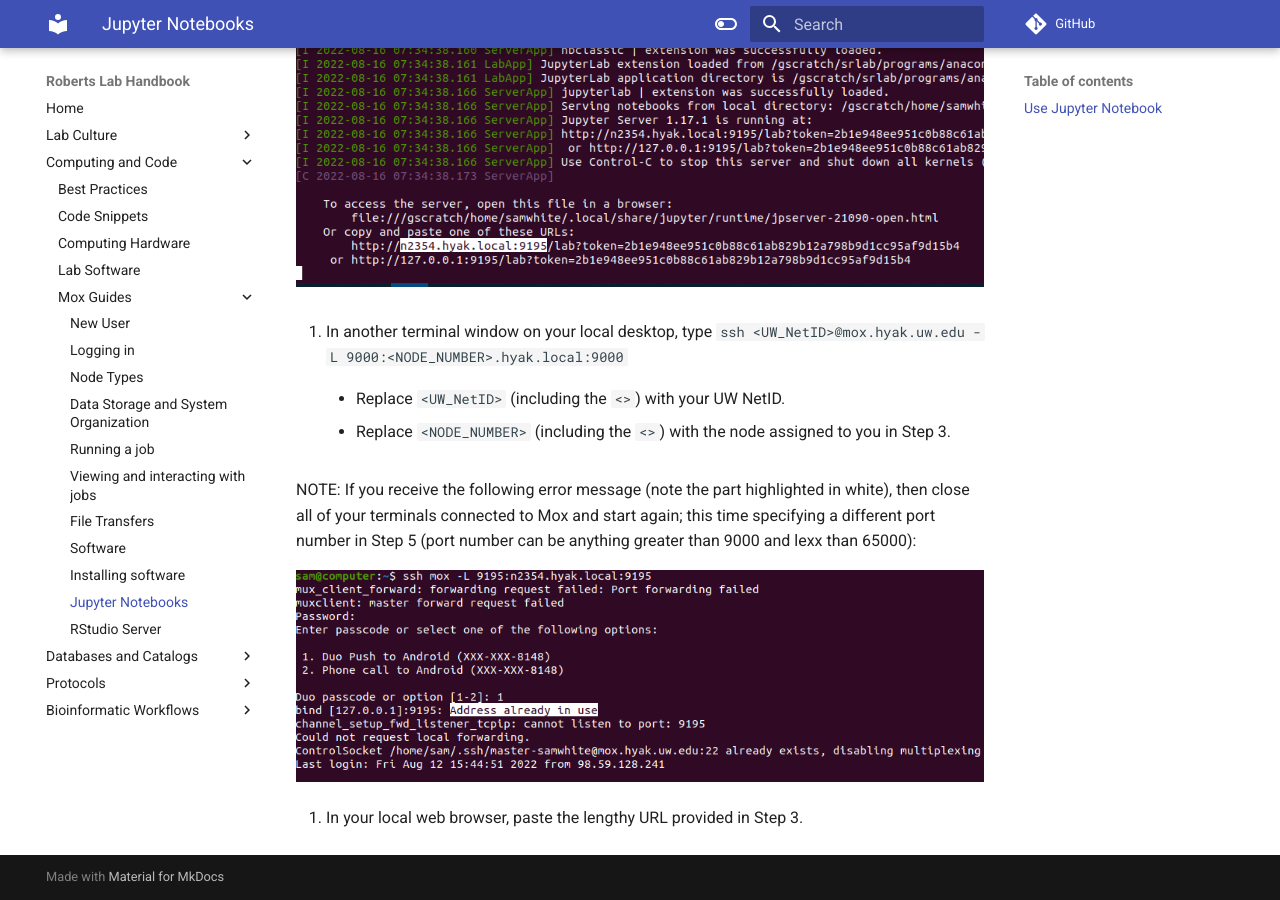
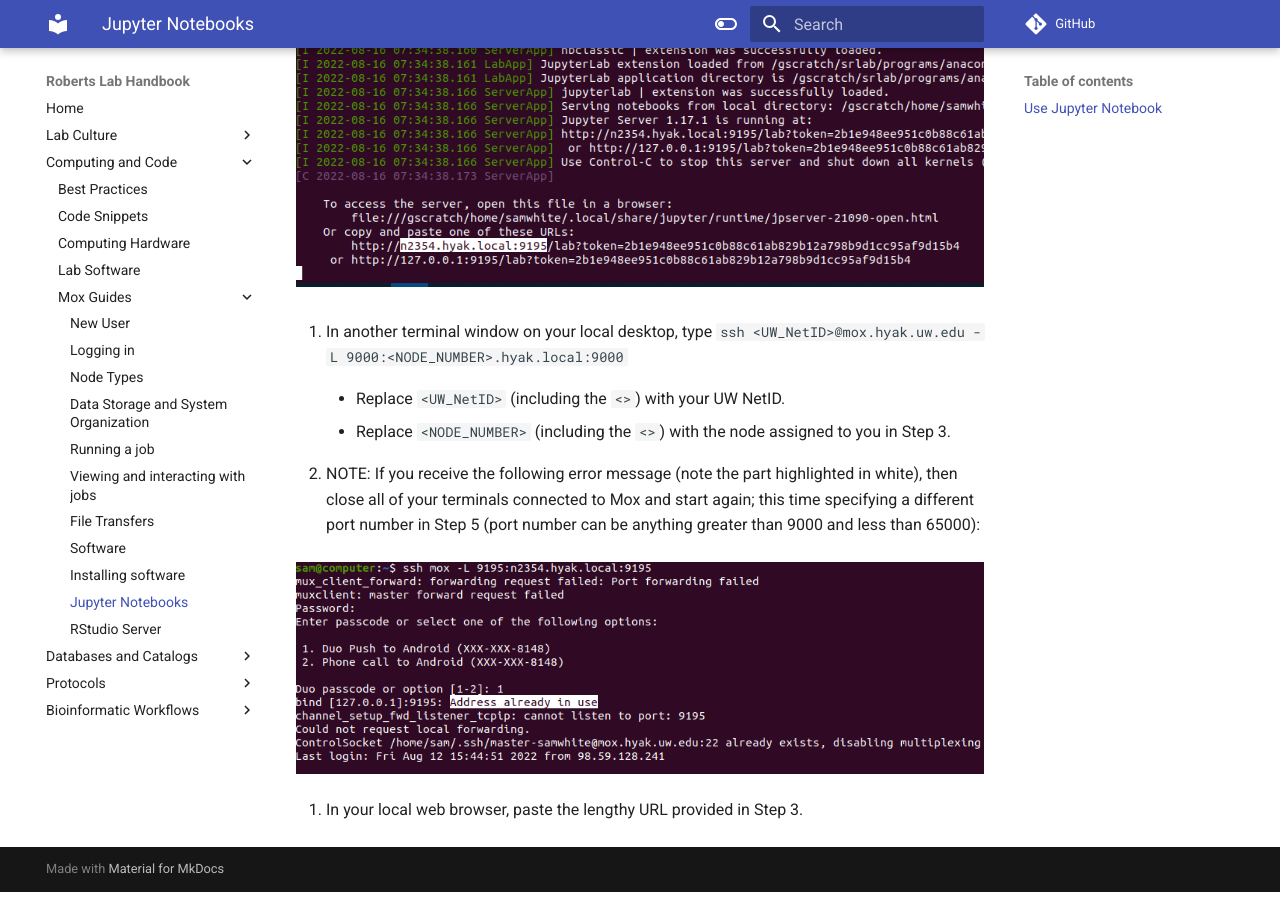
Before and after one commit to RobertsLab/resources, an MkDocs documentation site: the page built from docs/mox_Jupyter-Notebooks.md, in a window 1280 px wide and 900 px high, scrolled down 649 px. Built offline with MkDocs 1.6.1 and Material for MkDocs 9.7.7, drawn with Linux system fonts in a browser that asks for light colours; comment, search, counter and statistics services are not loaded.

Commit message:
fix formatting to allow numbering continuation

```diff
--- a/docs/mox_Jupyter-Notebooks.md
+++ b/docs/mox_Jupyter-Notebooks.md
@@ -6,7 +6,7 @@
 
 2. Start an interactive node session via `srun -p srlab -A srlab --time=hh:mm:ss --pty /bin/bash`
 
-  - Replace the `--time=hh:mm:ss` with desired runtime. E.g. `--time=02:00:00` will set a runtime of 2hrs, 0mins, and 0secs.
+    - Replace the `--time=hh:mm:ss` with desired runtime. E.g. `--time=02:00:00` will set a runtime of 2hrs, 0mins, and 0secs.
 
 3. Activate Anaconda 3: `conda activate`
 
@@ -24,7 +24,7 @@
 
     - Replace `<NODE_NUMBER>` (including the `<>`) with the node assigned to you in Step 3.
 
- NOTE: If you receive the following error message (note the part highlighted in white), then close all of your terminals connected to Mox and start again; this time specifying a different port number in Step 5 (port number can be anything greater than 9000 and lexx than 65000):
+- NOTE: If you receive the following error message (note the part highlighted in white), then close all of your terminals connected to Mox and start again; this time specifying a different port number in Step 5 (port number can be anything greater than 9000 and less than 65000):
 
  ![Screencap of terminal showing error message when a port is already in use - specific error highlighted in white box](https://github.com/RobertsLab/resources/blob/master/img/mox-jupyter_lab-port_already_in_use.png?raw=true)
 
```
